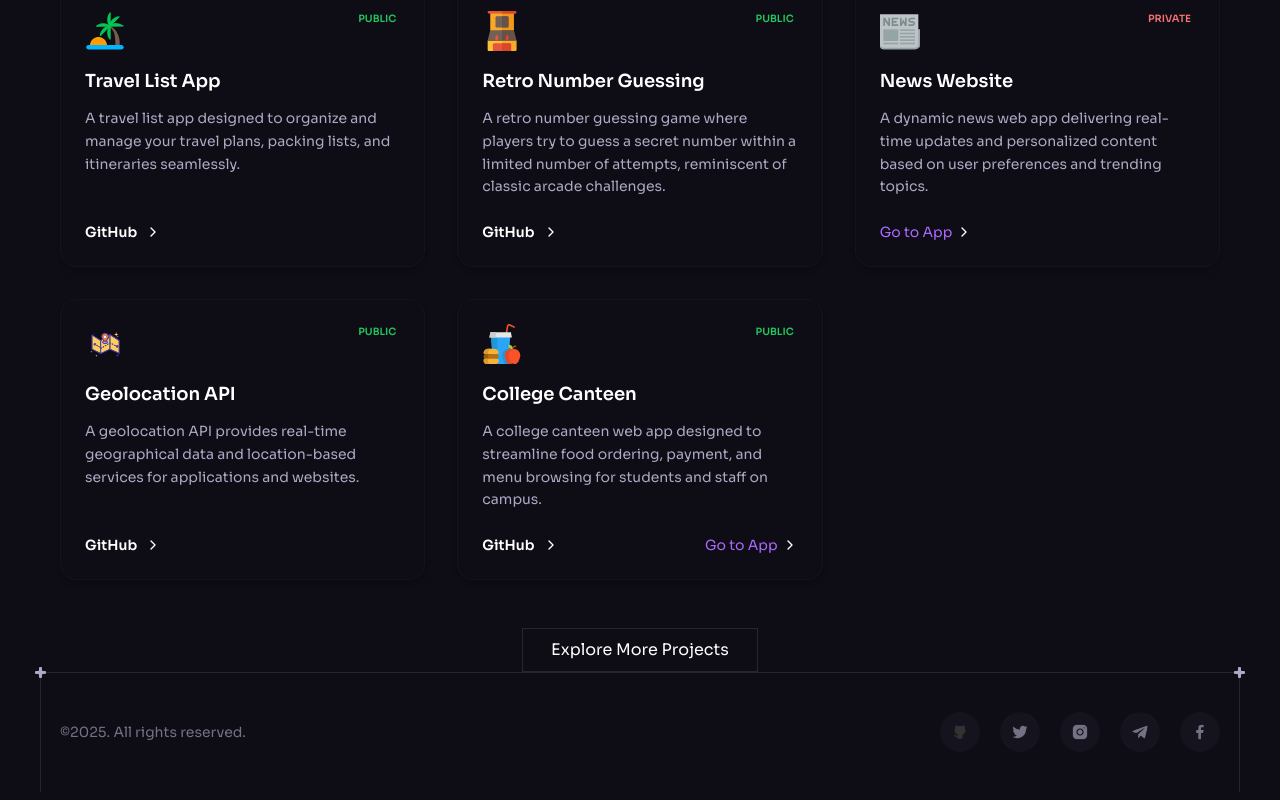
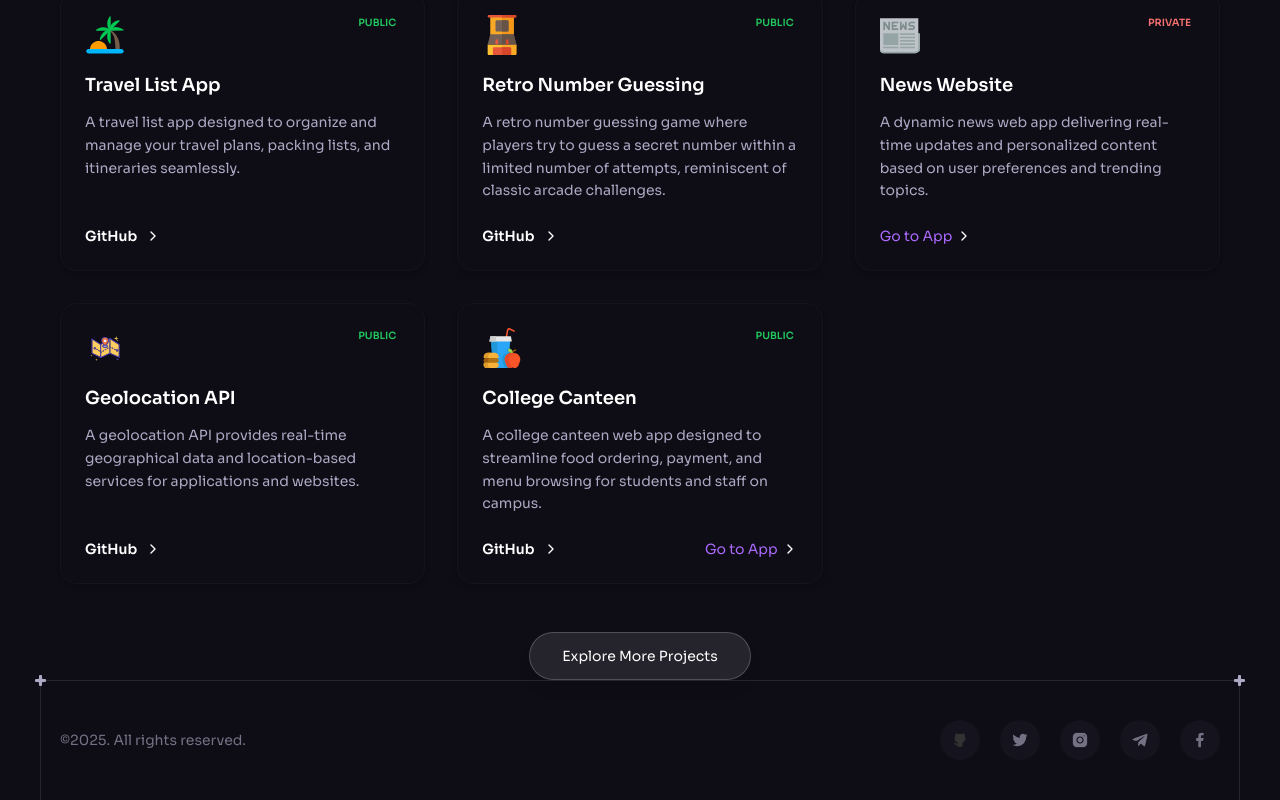
Before and after one commit to saqib-2002/portfolio-website, a React (Vite) app: page / in a window 1280 px wide. Shown: the part 1174-1974 px from the top of the page. Built offline with nearby package versions, Linux system fonts and the light colour scheme.

Commit message:
button ui changed to liquid style

```diff
--- a/src/components/layout/Hero.tsx
+++ b/src/components/layout/Hero.tsx
@@ -1,5 +1,5 @@
 import Button from "../ux/Button";
-import Capabilities from "../Capabilities";
+import Capabilities from "../ui/Capabilities";
 import ProfileImg from "../../assets/hero/saqib.png";
 
 export default function Hero() {
--- a/src/components/layout/ProjectsSection.tsx
+++ b/src/components/layout/ProjectsSection.tsx
@@ -37,14 +37,7 @@ export default function ProjectsSection() {
 
         {benefits.length > 5 && (
           <div className="mt-12 flex justify-center">
-            <Button
-              link="https://github.com/saqib-2002"
-              target="_blank"
-              variant="dark"
-              className="border border-white/10 text-white"
-            >
-              Explore More Projects
-            </Button>
+            <Button to="/projects">Explore More Projects</Button>
           </div>
         )}
       </div>
--- a/src/components/Capabilities.tsx
+++ b/src/components/ui/Capabilities.tsx
@@ -1,4 +1,4 @@
-import { capabilities } from "../constants";
+import { capabilities } from "../../constants";
 
 const Capabilities = ({ className = "" }) => {
   return (
--- a/src/components/ux/Button.tsx
+++ b/src/components/ux/Button.tsx
@@ -1,5 +1,4 @@
 import { Link } from "react-router-dom";
-import { motion } from "framer-motion";
 import React from "react";
 
 type ButtonProps = {
@@ -9,13 +8,8 @@ type ButtonProps = {
   onClick?: React.MouseEventHandler<HTMLButtonElement>;
   children: React.ReactNode;
   px?: string;
-  white?: boolean;
   target?: string;
 };
-
-const MotionButton = motion.button;
-const MotionLink = motion(Link);
-const MotionAnchor = motion.a;
 
 export default function Button({
   className = "",
@@ -23,45 +17,50 @@ export default function Button({
   href,
   onClick,
   children,
-  px = "px-7",
-  white = false,
+  px = "px-8",
   target,
 }: ButtonProps) {
-  const classes = `relative inline-flex items-center justify-center h-11 ${px} transition-colors ${
-    white ? "text-n-8" : "text-n-1"
-  } ${className}`;
-
-  const motionProps = {
-    whileHover: { y: -1 },
-    whileTap: { scale: 0.97 },
-    transition: { type: "spring", stiffness: 350, damping: 22 },
-  };
+  const classes = `
+    relative inline-flex items-center justify-center
+    h-12 ${px} rounded-full
+    font-medium text-sm
+    text-white
+    bg-white/10 backdrop-blur-lg
+    border border-white/20
+    shadow-lg
+    overflow-hidden
+    transition-all duration-300 ease-out
+    transform-gpu
+    hover:scale-105 hover:bg-white/20
+    hover:shadow-xl
+    before:absolute before:inset-0 before:rounded-full before:bg-gradient-to-r before:from-white/20 before:via-white/10 before:to-white/20 before:opacity-0 before:transition-opacity before:duration-500 hover:before:opacity-30
+    ${className}
+  `;
 
   if (href) {
     return (
-      <MotionAnchor
+      <a
         href={href}
         target={target}
         rel={target === "_blank" ? "noopener noreferrer" : undefined}
         className={classes}
-        {...motionProps}
       >
         {children}
-      </MotionAnchor>
+      </a>
     );
   }
 
   if (to) {
     return (
-      <MotionLink to={to} className={classes} {...motionProps}>
+      <Link to={to} className={classes}>
         {children}
-      </MotionLink>
+      </Link>
     );
   }
 
   return (
-    <MotionButton onClick={onClick} className={classes} {...motionProps}>
+    <button onClick={onClick} className={classes}>
       {children}
-    </MotionButton>
+    </button>
   );
 }
```
